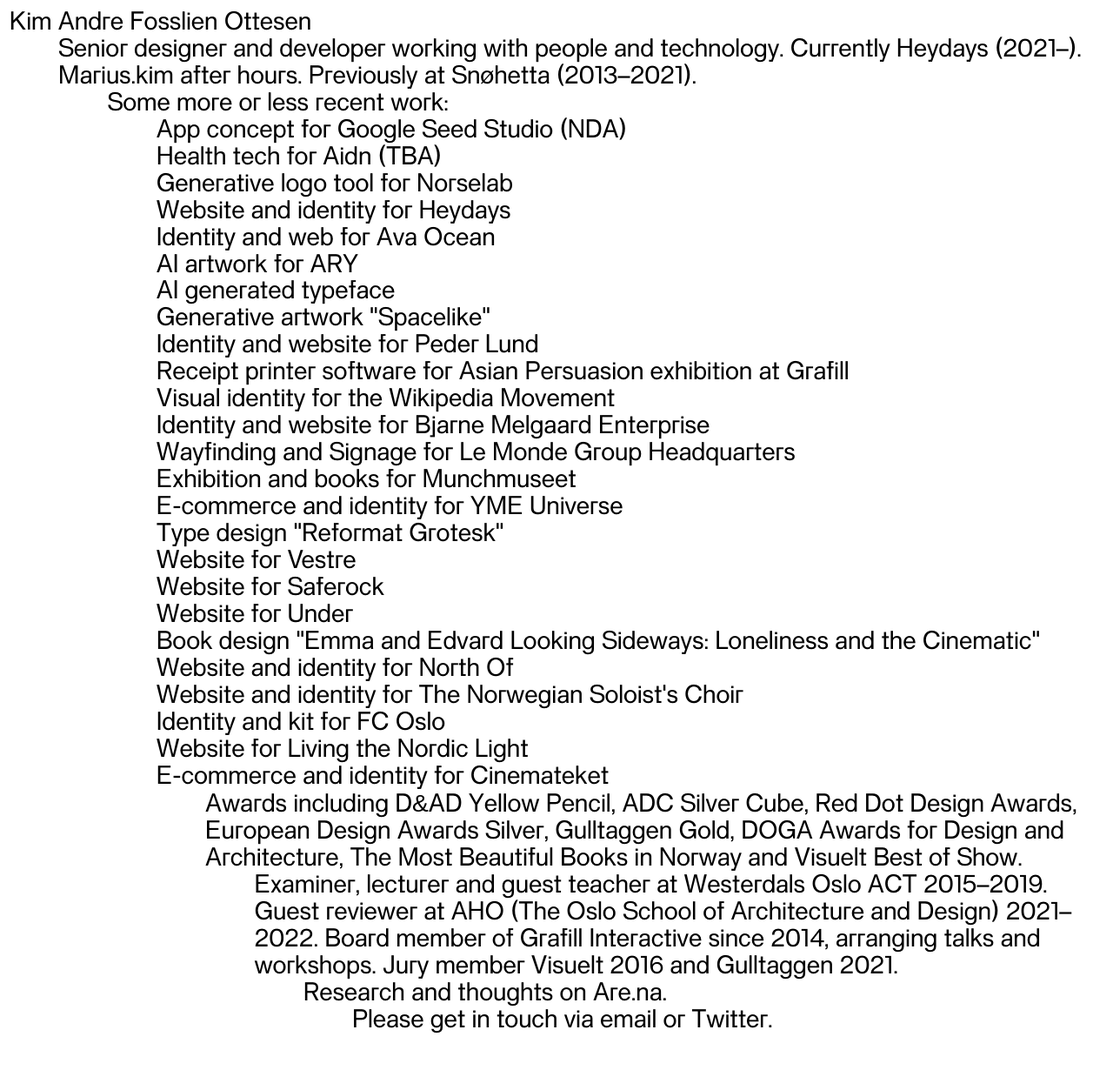
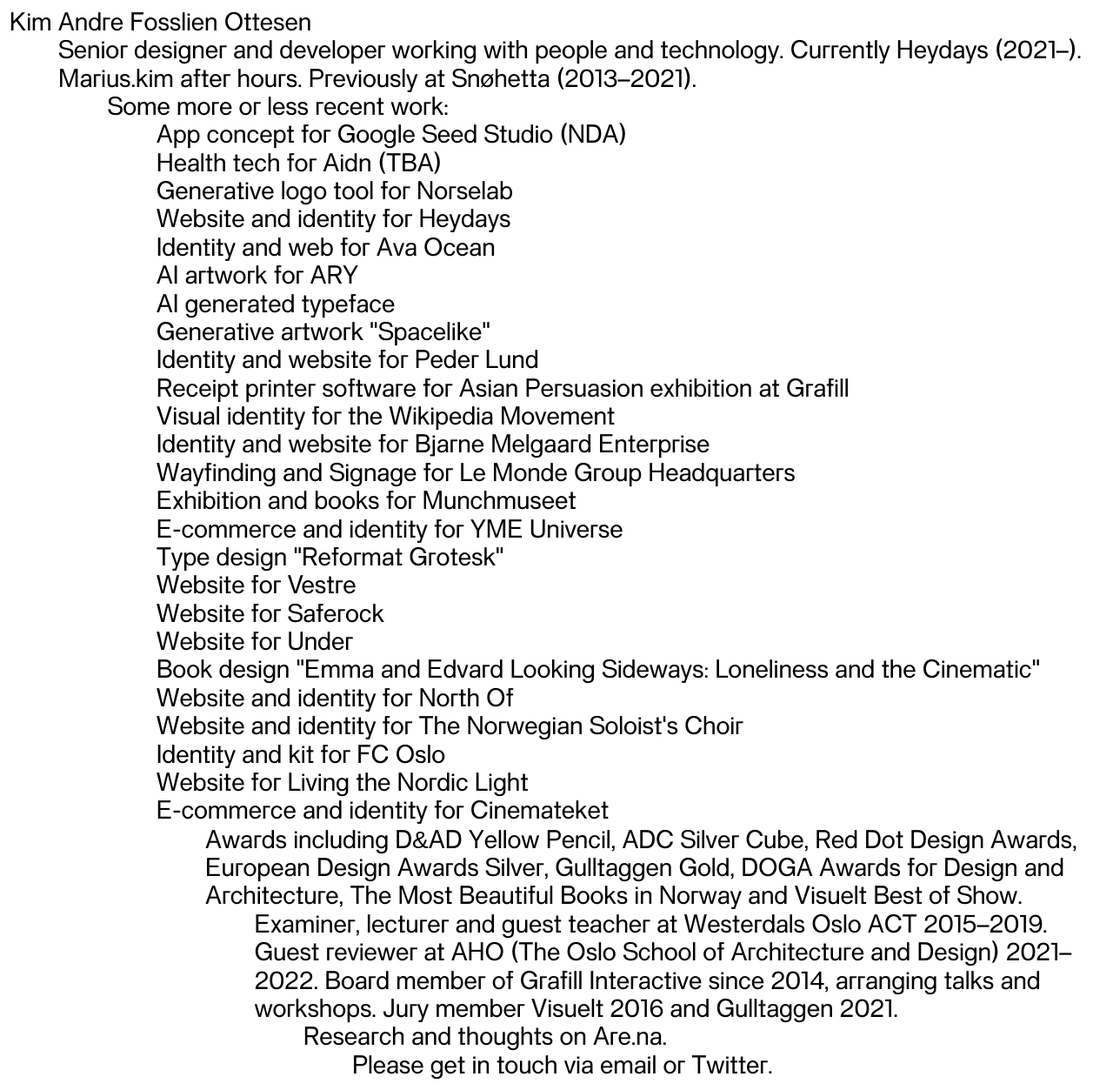
Before and after one commit to kiman3/index-placeholder, a PHP site: page / in a window 1280 px wide. Shown: the whole page at 87% size. Before the commit the page ends 1188 px from the top, so only its background shows below. Run offline with PHP 8.4, Linux system fonts and the light colour scheme.

Commit message:
Adjusted line-height for large devices

```diff
--- a/style.css
+++ b/style.css
@@ -28,7 +28,7 @@
   body {
     background: white;
     color: black;
-    font: 400 1.6rem/1.2 Reformat Grotesk, Arial, sans-serif;
+    font: 400 1.6rem/1.25 Reformat Grotesk, Arial, sans-serif;
       -webkit-font-smoothing: antialiased;
       -moz-osx-font-smoothing: grayscale;
     letter-spacing: -0.005em;
@@ -156,7 +156,7 @@
 @media only screen and (min-width: 750px){
   body{
     font-size: 2.2vw;
-    line-height: 1.1;
+    line-height: 1.15;
   }
 }
 
```
